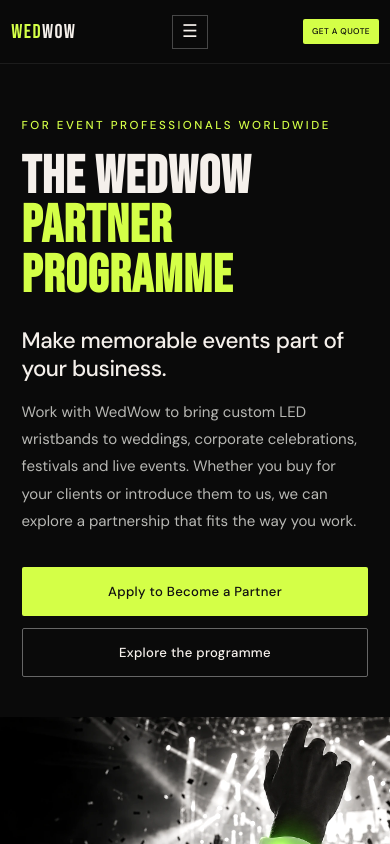
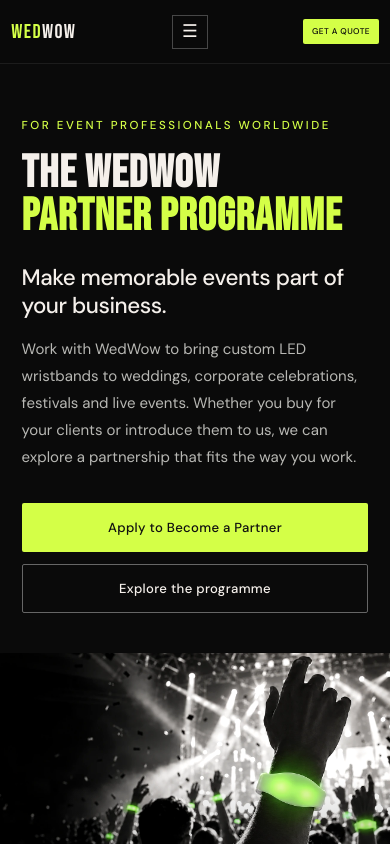
Before and after one commit to WedWow/wed-wow, a React (Vite) app: page /partner-programme in a window 390 px wide. Shown: the top 844 px of the page. Built offline with nearby package versions, Linux system fonts and the light colour scheme.

Commit message:
Eliminate heading overflow on narrow and ultra-wide partner page viewports

```diff
--- a/src/PartnerProgramme.css
+++ b/src/PartnerProgramme.css
@@ -12,7 +12,7 @@
 .partner-hero { display: grid; grid-template-columns: minmax(0, 1.05fr) minmax(0, 0.95fr); width: 100%; min-width: 0; min-height: min(760px, calc(100svh - 74px)); background: #0a0a0a; padding: 0; }
 .partner-hero-copy { min-width: 0; max-width: 100%; padding: clamp(3rem, 7.5vw, 7.5rem) clamp(1.4rem, 3vw, 4rem) clamp(4rem, 7vw, 6rem) var(--partner-gutter); display: flex; flex-direction: column; justify-content: center; position: relative; z-index: 1; }
 .partner-eyebrow { color: var(--neon); text-transform: uppercase; letter-spacing: .22em; font-size: .72rem; font-weight: 500; line-height: 1.6; margin-bottom: 1.1rem; }
-.partner-hero h1 { font-family: 'Bebas Neue', sans-serif; font-size: clamp(3.45rem, 5.8vw, 6.4rem); line-height: .94; letter-spacing: .02em; margin-bottom: 1.6rem; max-width: 100%; overflow-wrap: normal; }
+.partner-hero h1 { font-family: 'Bebas Neue', sans-serif; font-size: clamp(3.25rem, 5.5vw, 5.45rem); line-height: .94; letter-spacing: .02em; margin-bottom: 1.6rem; max-width: 100%; overflow-wrap: normal; }
 .partner-hero h1 span { display: block; color: var(--neon); }
 .partner-lead { font-size: clamp(1.4rem, 2.2vw, 2rem); letter-spacing: -.02em; font-weight: 500; line-height: 1.25; margin-bottom: 1rem; }
 .partner-muted { color: #b8b8b4; line-height: 1.8; font-size: clamp(.94rem, 1.2vw, 1.05rem); max-width: 530px; }
@@ -112,7 +112,7 @@
 @media (max-width: 1000px) {
   .partner-hero { min-height: auto; grid-template-columns: minmax(0,1fr) minmax(0,1fr); }
   .partner-hero-copy { padding: 4rem 1.4rem 4rem var(--partner-gutter); }
-  .partner-hero h1 { font-size: clamp(3rem, 5.5vw, 5.3rem); }
+  .partner-hero h1 { font-size: clamp(2.75rem, 5.1vw, 5rem); }
   .partner-process-grid { grid-template-columns: repeat(2,1fr); }
   .partner-audience-layout { grid-template-columns: 1fr; gap: 2.5rem; }
   .partner-audience-intro { position: static; }
@@ -124,7 +124,7 @@
   .partner-page .partner-section { padding: 3.8rem 1.35rem; }
   .partner-hero { display:flex; flex-direction:column; }
   .partner-hero-copy { padding: 3.3rem 1.35rem 2.5rem; }
-  .partner-hero h1 { font-size: clamp(3.3rem, 12vw, 5.4rem); }
+  .partner-hero h1 { font-size: clamp(2.85rem, 10.4vw, 4.8rem); }
   .partner-hero-image { min-height: 280px; height: 48vw; }
   .partner-hero-image:after { background: linear-gradient(0deg,rgba(0,0,0,.45),transparent 55%); }
   .partner-introduction,.partner-apply { grid-template-columns:1fr; gap: 2rem; }
```
